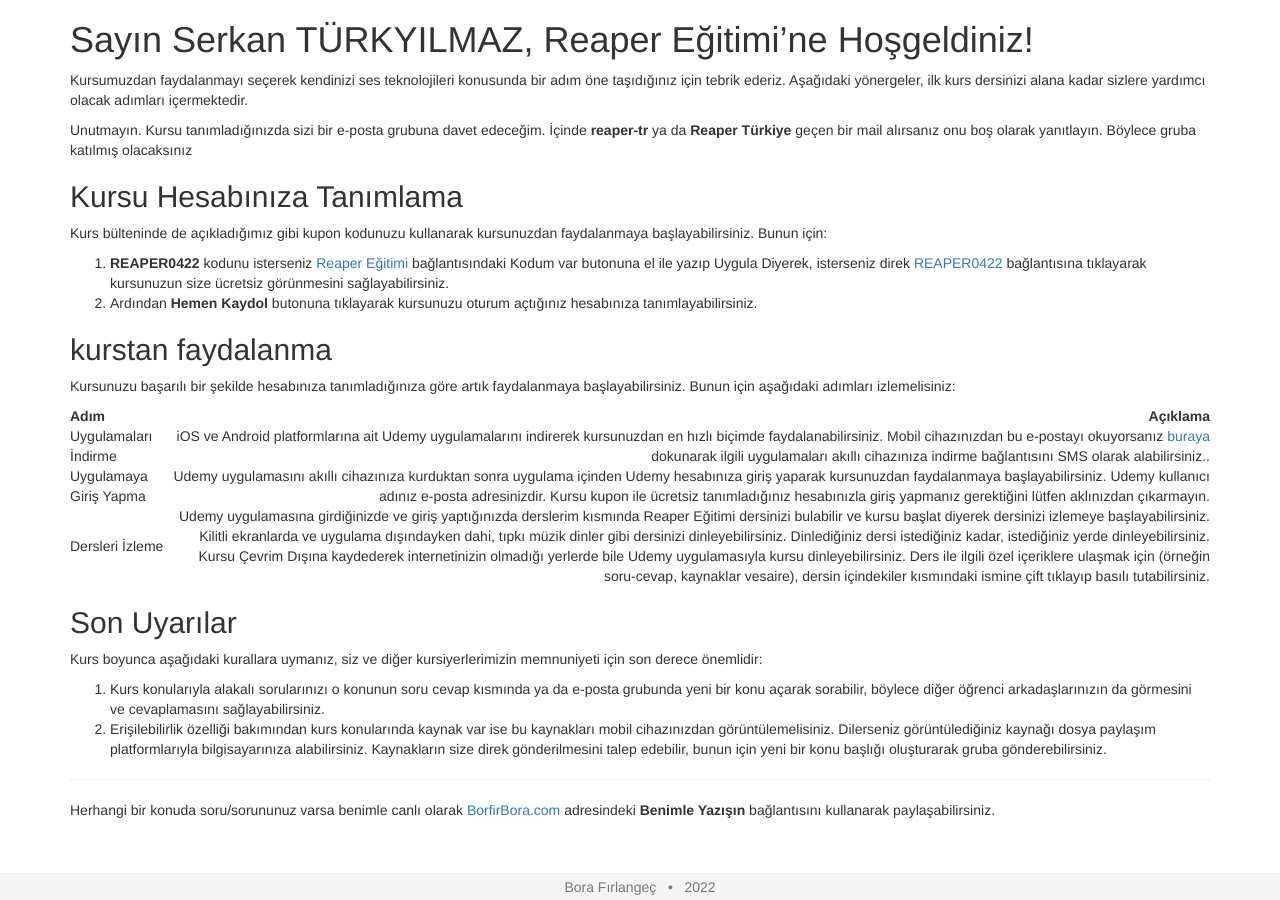
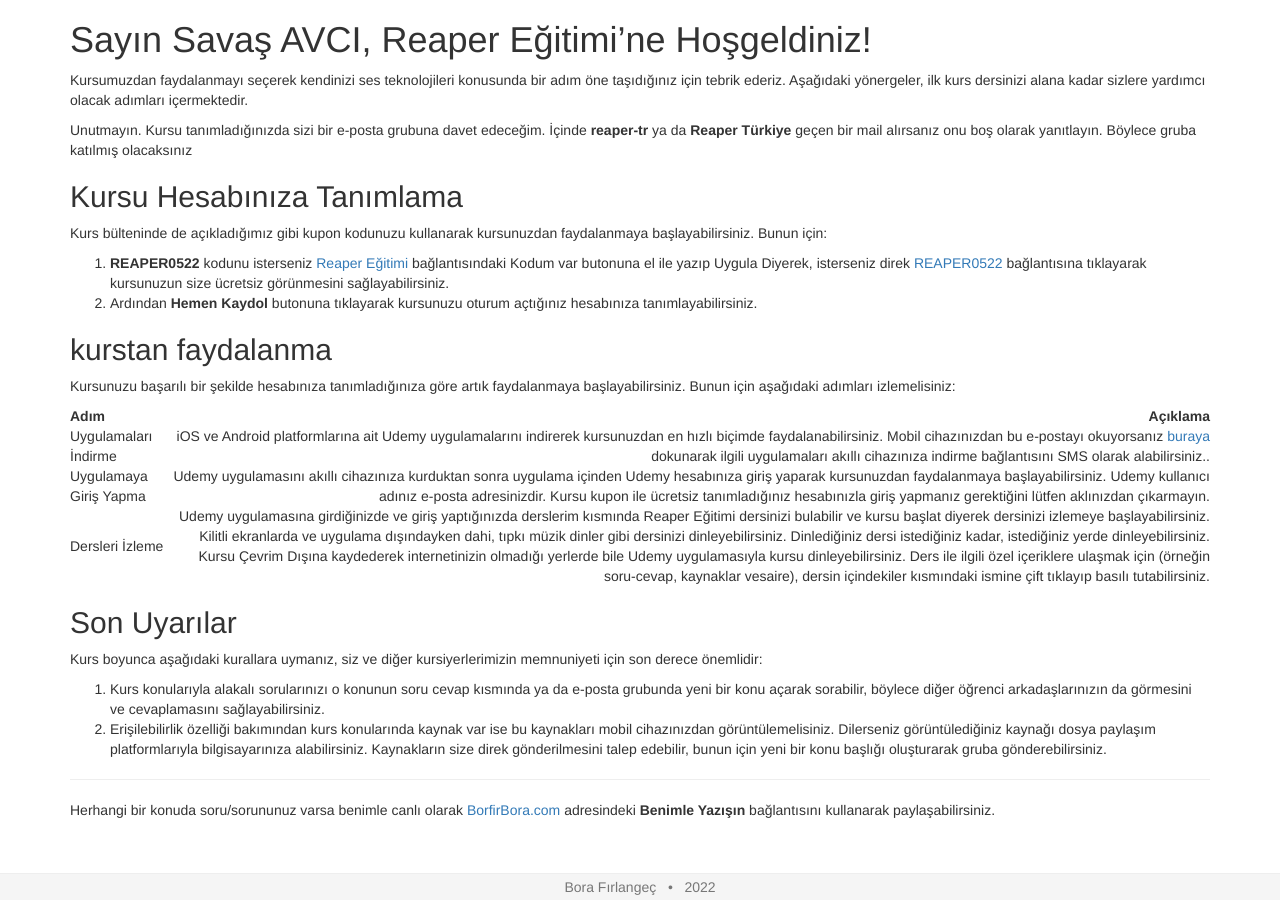
Before and after one commit to borfirbora/borfirbora.github.io, a Jekyll site: the page built from hosgeldin-iletisi.md, in a window 1280 px wide. Built offline with Jekyll 4.4.1, drawn with Linux system fonts in a browser that asks for light colours; a script that is not in the unit is left out.

Commit message:
Update hosgeldin-iletisi.md

```diff
--- a/hosgeldin-iletisi.md
+++ b/hosgeldin-iletisi.md
@@ -1,9 +1,9 @@
 ---
 title: Hoşgeldin iletisi
 layout: minimal
-isim: Serkan TÜRKYILMAZ
-kupon: REAPER0422
-kupon_link: https://www.udemy.com/course/reaper-egitimi/?couponCode=REAPER0422&password=reaper101
+isim: Savaş AVCI
+kupon: REAPER0522
+kupon_link: https://www.udemy.com/course/reaper-egitimi/?couponCode=REAPER0522&password=reaper101
 ---
 # Sayın {{ page.isim }}, Reaper Eğitimi'ne Hoşgeldiniz!
 
```
